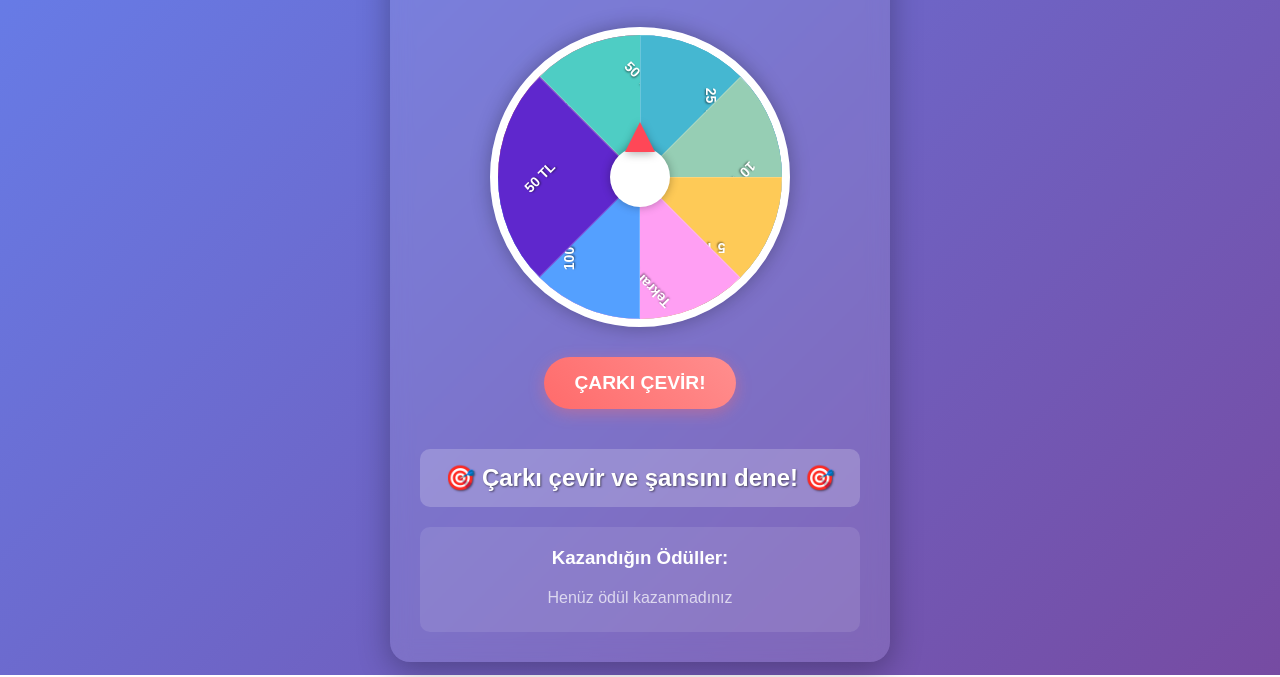
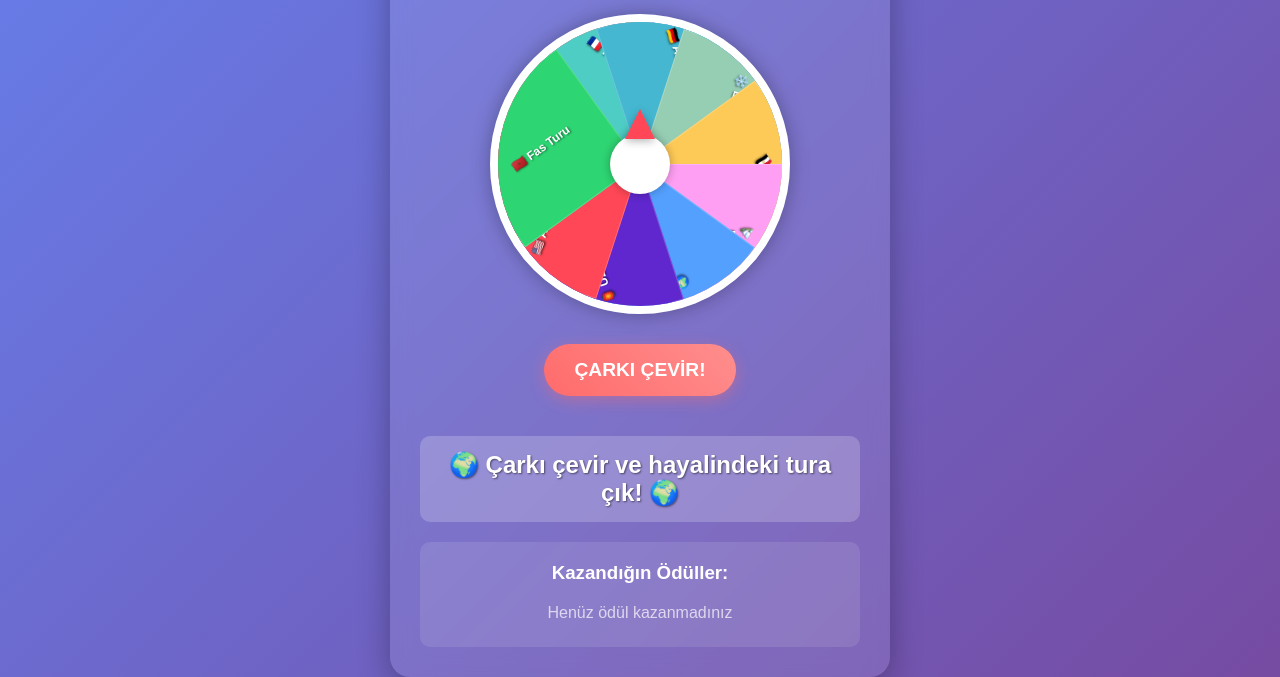
Before and after one commit to sezaidemirer/pronto_cark, a plain HTML site: page index.html in a window 1280 px wide. Shown: the part 125-802 px from the top of the page. Drawn offline with Linux system fonts and the light colour scheme.

Commit message:
Çark 10 bölüme çıkarıldı - Tur destinasyonları eklendi

```diff
--- a/index.html
+++ b/index.html
@@ -8,19 +8,21 @@
 </head>
 <body>
     <div class="container">
-        <h1>🎁 Hediye Çarkı 🎁</h1>
-        <p>Çarkı çevir ve hediyeni kazan!</p>
+        <h1>🌍 Tur Çarkı 🌍</h1>
+        <p>Çarkı çevir ve hayalindeki tura çık!</p>
 
         <div class="wheel-container">
             <div class="wheel" id="wheel">
-                <div class="wheel-section" data-prize="100 TL">100 TL</div>
-                <div class="wheel-section" data-prize="50 TL">50 TL</div>
-                <div class="wheel-section" data-prize="25 TL">25 TL</div>
-                <div class="wheel-section" data-prize="10 TL">10 TL</div>
-                <div class="wheel-section" data-prize="5 TL">5 TL</div>
-                <div class="wheel-section" data-prize="Tekrar Dene">Tekrar Dene</div>
-                <div class="wheel-section" data-prize="100 TL">100 TL</div>
-                <div class="wheel-section" data-prize="50 TL">50 TL</div>
+                <div class="wheel-section" data-prize="İtalya Turu">🇮🇹 İtalya Turu</div>
+                <div class="wheel-section" data-prize="Fransa Turu">🇫🇷 Fransa Turu</div>
+                <div class="wheel-section" data-prize="Almanya Turu">🇩🇪 Almanya Turu</div>
+                <div class="wheel-section" data-prize="Lapland Turu">❄️ Lapland Turu</div>
+                <div class="wheel-section" data-prize="Mısır Turu">🇪🇬 Mısır Turu</div>
+                <div class="wheel-section" data-prize="Balkan Turu">🏔️ Balkan Turu</div>
+                <div class="wheel-section" data-prize="G.A.P Turu">🌍 G.A.P Turu</div>
+                <div class="wheel-section" data-prize="Uzakdoğu Turu">🏮 Uzakdoğu Turu</div>
+                <div class="wheel-section" data-prize="Amerika Turu">🇺🇸 Amerika Turu</div>
+                <div class="wheel-section" data-prize="Fas Turu">🇲🇦 Fas Turu</div>
             </div>
             <div class="wheel-center">
                 <div class="wheel-pointer"></div>
--- a/script.js
+++ b/script.js
@@ -44,13 +44,13 @@ class WheelGame {
         // Normalize et (0-360 arası)
         const normalizedRotation = ((rotation % 360) + 360) % 360;
 
-        // Her bölüm 45 derece (360/8 = 45)
-        const sectionAngle = 45;
+        // Her bölüm 36 derece (360/10 = 36)
+        const sectionAngle = 36;
         const sectionIndex = Math.floor(normalizedRotation / sectionAngle);
 
         // Bölümleri al
         const sections = document.querySelectorAll('.wheel-section');
-        const winningSection = sections[7 - sectionIndex]; // Ters sırada hesapla
+        const winningSection = sections[9 - sectionIndex]; // Ters sırada hesapla (10 bölüm için 9'dan başla)
         const prize = winningSection.getAttribute('data-prize');
 
         this.showResult(prize);
@@ -178,6 +178,6 @@ document.addEventListener('DOMContentLoaded', () => {
 window.addEventListener('load', () => {
     setTimeout(() => {
         const result = document.getElementById('result');
-        result.innerHTML = '🎯 Çarkı çevir ve şansını dene! 🎯';
+        result.innerHTML = '🌍 Çarkı çevir ve hayalindeki tura çık! 🌍';
     }, 1000);
 });
--- a/style.css
+++ b/style.css
@@ -64,20 +64,22 @@ p {
     align-items: center;
     justify-content: center;
     font-weight: bold;
-    font-size: 14px;
+    font-size: 12px;
     text-shadow: 1px 1px 2px rgba(0, 0, 0, 0.5);
     border: 1px solid rgba(255, 255, 255, 0.2);
 }
 
-/* Her bölüm için farklı renkler */
+/* Her bölüm için farklı renkler - 10 bölüm (36 derece aralıklarla) */
 .wheel-section:nth-child(1) { background: #ff6b6b; transform: rotate(0deg); }
-.wheel-section:nth-child(2) { background: #4ecdc4; transform: rotate(45deg); }
-.wheel-section:nth-child(3) { background: #45b7d1; transform: rotate(90deg); }
-.wheel-section:nth-child(4) { background: #96ceb4; transform: rotate(135deg); }
-.wheel-section:nth-child(5) { background: #feca57; transform: rotate(180deg); }
-.wheel-section:nth-child(6) { background: #ff9ff3; transform: rotate(225deg); }
-.wheel-section:nth-child(7) { background: #54a0ff; transform: rotate(270deg); }
-.wheel-section:nth-child(8) { background: #5f27cd; transform: rotate(315deg); }
+.wheel-section:nth-child(2) { background: #4ecdc4; transform: rotate(36deg); }
+.wheel-section:nth-child(3) { background: #45b7d1; transform: rotate(72deg); }
+.wheel-section:nth-child(4) { background: #96ceb4; transform: rotate(108deg); }
+.wheel-section:nth-child(5) { background: #feca57; transform: rotate(144deg); }
+.wheel-section:nth-child(6) { background: #ff9ff3; transform: rotate(180deg); }
+.wheel-section:nth-child(7) { background: #54a0ff; transform: rotate(216deg); }
+.wheel-section:nth-child(8) { background: #5f27cd; transform: rotate(252deg); }
+.wheel-section:nth-child(9) { background: #ff4757; transform: rotate(288deg); }
+.wheel-section:nth-child(10) { background: #2ed573; transform: rotate(324deg); }
 
 .wheel-center {
     position: absolute;
```
